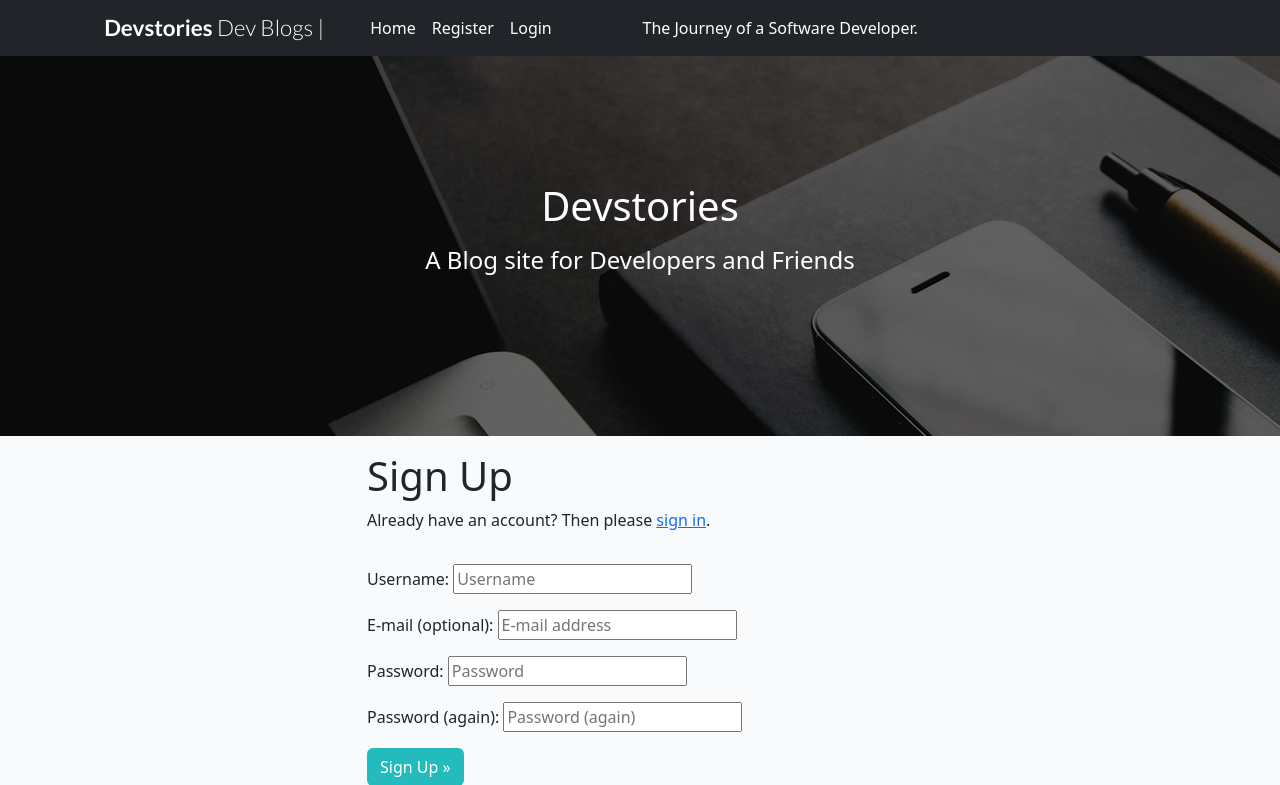
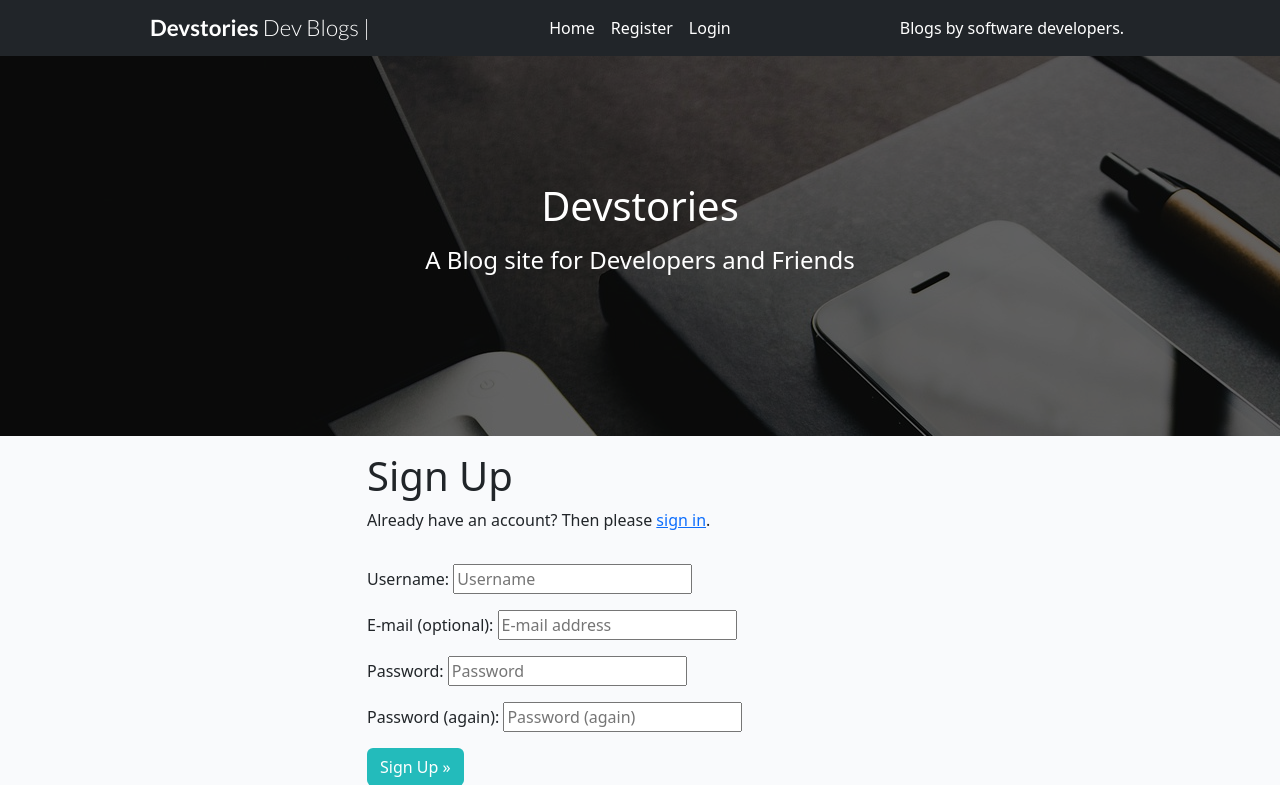
Before and after one commit to Code-Institute-Submissions/p4-devstories-1, a Django app: page /accounts/signup/ in a window 1280 px wide. Shown: the top 785 px of the page. Run offline with Django 3.2, Linux system fonts and the light colour scheme; some libraries are stand-ins or nearby versions.

Commit message:
changed the design of the navbar

```diff
--- a/templates/base.html
+++ b/templates/base.html
@@ -22,17 +22,15 @@
     <title>Devstories | Home</title>
     <link rel="shortcut icon" type="image/png" href="{% static 'favicon.ico' %}"/>
 </head>
-
-
-<body>
-    <nav class="navbar navbar-expand-lg navbar-dark bg-dark">
-        <div class="container text-center">
+<header>
+    <nav class="navbar navbar-expand-lg navbar-dark bg-dark text-center">
+                <div class="container">
                     <div class="col">
                         <a class="navbar-brand text-white" href="{% url 'home' %}"><span class="brand text-white">Dev<span class="red-o text-white">stor</span>ies<span
                             class="thin"> Dev Blogs | </span></span></span></a>
                         </div>
-                <div class="col">
-                    <ul class="navbar-nav me-auto mb-2 mb-lg-0">
+                    <div class="col d-flex justify-content-around">
+                        <ul class="navbar-nav mb-2 mb-lg-0">
                             <li class="nav-item">
                                 <a class="nav-link active text-white" aria-current="page" href="{% url 'home' %}">Home</a>
                             </li>
@@ -59,14 +57,15 @@
                             {% endif %}
                         </ul>
                     </div>
-                <div class="col collapse navbar-collapse" id="navbarText">
+                    <div class="col" id="navbarText">
                         <span class="navbar-text text-white">
-                        The Journey of a Software Developer.
+                            Blogs by software developers.
                         </span>
                     </div>
                 </div>
     </nav>
-
+</header>
+<body>
     <main class="flex-shrink-0 main-bg">
         <!-- Background image -->
             <div class="text-center bg-image" style="
```
Lines whose indentation alone changed are shown as unchanged.
